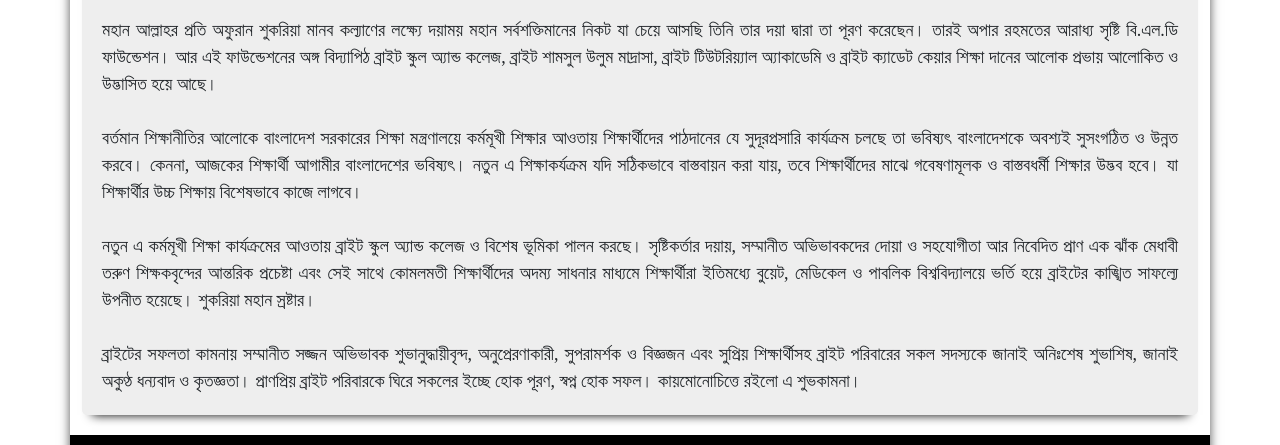
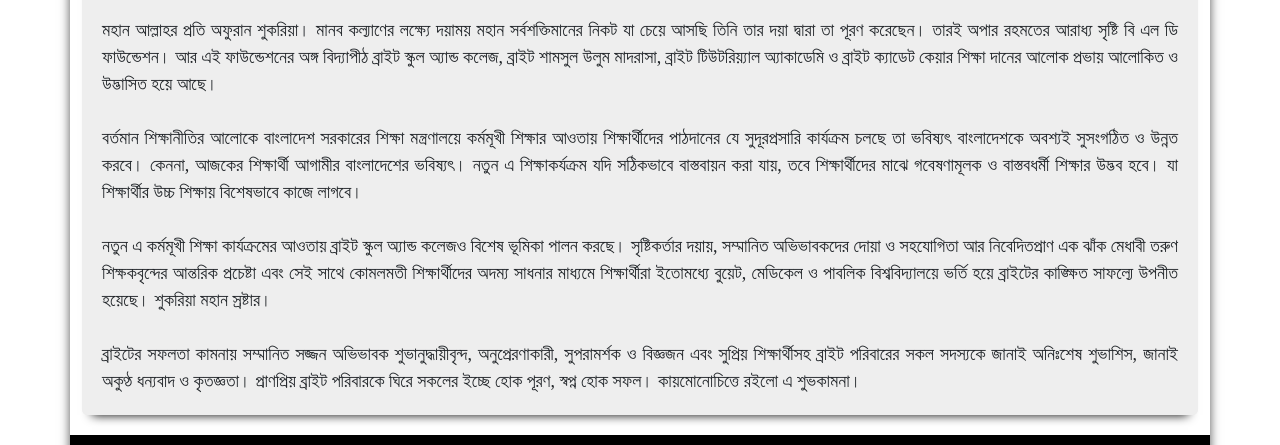
Before and after one commit to shaifulkingdom/bright, a plain HTML site: page chairman.html in a window 1280 px wide. Shown: the part 722-1167 px from the top of the page. Drawn offline with nearby package versions, Linux system fonts and the light colour scheme; a web font is replaced by a local one.

Commit message:
Update chairman.html

```diff
--- a/chairman.html
+++ b/chairman.html
@@ -109,10 +109,10 @@
                     <div class="data">
                         <h3>আলহাজ মাসুদ হাসান লিটন</h3>
                         <h4>চেয়ারম্যান</h4>
-                        <p>মহান আল্লাহর প্রতি অফুরান শুকরিয়া মানব কল্যাণের লক্ষ্যে দয়াময় মহান সর্বশক্তিমানের নিকট যা
-                            চেয়ে আসছি তিনি তার দয়া দ্বারা তা পূরণ করেছেন। তারই অপার রহমতের আরাধ্য সৃষ্টি বি.এল.ডি
-                            ফাউন্ডেশন। আর এই ফাউন্ডেশনের অঙ্গ বিদ্যাপিঠ ব্রাইট স্কুল অ্যান্ড কলেজ, ব্রাইট শামসুল উলুম
-                            মাদ্রাসা, ব্রাইট টিউটরিয়্যাল অ্যাকাডেমি ও ব্রাইট ক্যাডেট কেয়ার শিক্ষা দানের আলোক প্রভায়
+                        <p>মহান আল্লাহর প্রতি অফুরান শুকরিয়া। মানব কল্যাণের লক্ষ্যে দয়াময় মহান সর্বশক্তিমানের নিকট যা
+                            চেয়ে আসছি তিনি তার দয়া দ্বারা তা পূরণ করেছেন। তারই অপার রহমতের আরাধ্য সৃষ্টি বি এল ডি
+                            ফাউন্ডেশন। আর এই ফাউন্ডেশনের অঙ্গ বিদ্যাপীঠ ব্রাইট স্কুল অ্যান্ড কলেজ, ব্রাইট শামসুল উলুম
+                            মাদরাসা, ব্রাইট টিউটরিয়্যাল অ্যাকাডেমি ও ব্রাইট ক্যাডেট কেয়ার শিক্ষা দানের আলোক প্রভায়
                             আলোকিত ও উদ্ভাসিত হয়ে আছে।<br> <br>
 
                             বর্তমান শিক্ষানীতির আলোকে বাংলাদেশ সরকারের শিক্ষা মন্ত্রণালয়ে কর্মমূখী শিক্ষার আওতায়
@@ -121,14 +121,14 @@
                             সঠিকভাবে বাস্তবায়ন করা যায়, তবে শিক্ষার্থীদের মাঝে গবেষণামূলক ও বাস্তবধর্মী শিক্ষার উদ্ভব
                             হবে। যা শিক্ষার্থীর উচ্চ শিক্ষায় বিশেষভাবে কাজে লাগবে।<br> <br>
 
-                            নতুন এ কর্মমূখী শিক্ষা কার্যক্রমের আওতায় ব্রাইট স্কুল অ্যান্ড কলেজ ও বিশেষ ভূমিকা পালন করছে।
-                            সৃষ্টিকর্তার দয়ায়, সম্মানীত অভিভাবকদের দোয়া ও সহযোগীতা আর নিবেদিত প্রাণ এক ঝাঁক মেধাবী তরুণ
+                            নতুন এ কর্মমূখী শিক্ষা কার্যক্রমের আওতায় ব্রাইট স্কুল অ্যান্ড কলেজও বিশেষ ভূমিকা পালন করছে।
+                            সৃষ্টিকর্তার দয়ায়, সম্মানিত অভিভাবকদের দোয়া ও সহযোগিতা আর নিবেদিতপ্রাণ এক ঝাঁক মেধাবী তরুণ
                             শিক্ষকবৃন্দের আন্তরিক প্রচেষ্টা এবং সেই সাথে কোমলমতী শিক্ষার্থীদের অদম্য সাধনার মাধ্যমে
-                            শিক্ষার্থীরা ইতিমধ্যে বুয়েট, মেডিকেল ও পাবলিক বিশ্ববিদ্যালয়ে ভর্তি হয়ে ব্রাইটের কাঙ্খিত
+                            শিক্ষার্থীরা ইতোমধ্যে বুয়েট, মেডিকেল ও পাবলিক বিশ্ববিদ্যালয়ে ভর্তি হয়ে ব্রাইটের কাঙ্ক্ষিত
                             সাফল্যে উপনীত হয়েছে। শুকরিয়া মহান স্রষ্টার।<br> <br>
 
-                            ব্রাইটের সফলতা কামনায় সম্মানীত সজ্জন অভিভাবক শুভানুদ্ধায়ীবৃন্দ, অনুপ্রেরণাকারী, সুপরামর্শক ও
-                            বিজ্ঞজন এবং সুপ্রিয় শিক্ষার্থীসহ ব্রাইট পরিবারের সকল সদস্যকে জানাই অনিঃশেষ শুভাশিষ, জানাই
+                            ব্রাইটের সফলতা কামনায় সম্মানিত সজ্জন অভিভাবক শুভানুদ্ধায়ীবৃন্দ, অনুপ্রেরণাকারী, সুপরামর্শক ও
+                            বিজ্ঞজন এবং সুপ্রিয় শিক্ষার্থীসহ ব্রাইট পরিবারের সকল সদস্যকে জানাই অনিঃশেষ শুভাশিস, জানাই
                             অকুণ্ঠ ধন্যবাদ ও কৃতজ্ঞতা। প্রাণপ্রিয় ব্রাইট পরিবারকে ঘিরে সকলের ইচ্ছে হোক পূরণ, স্বপ্ন হোক
                             সফল। কায়মোনোচিত্তে রইলো এ শুভকামনা।
                         </p>
```
